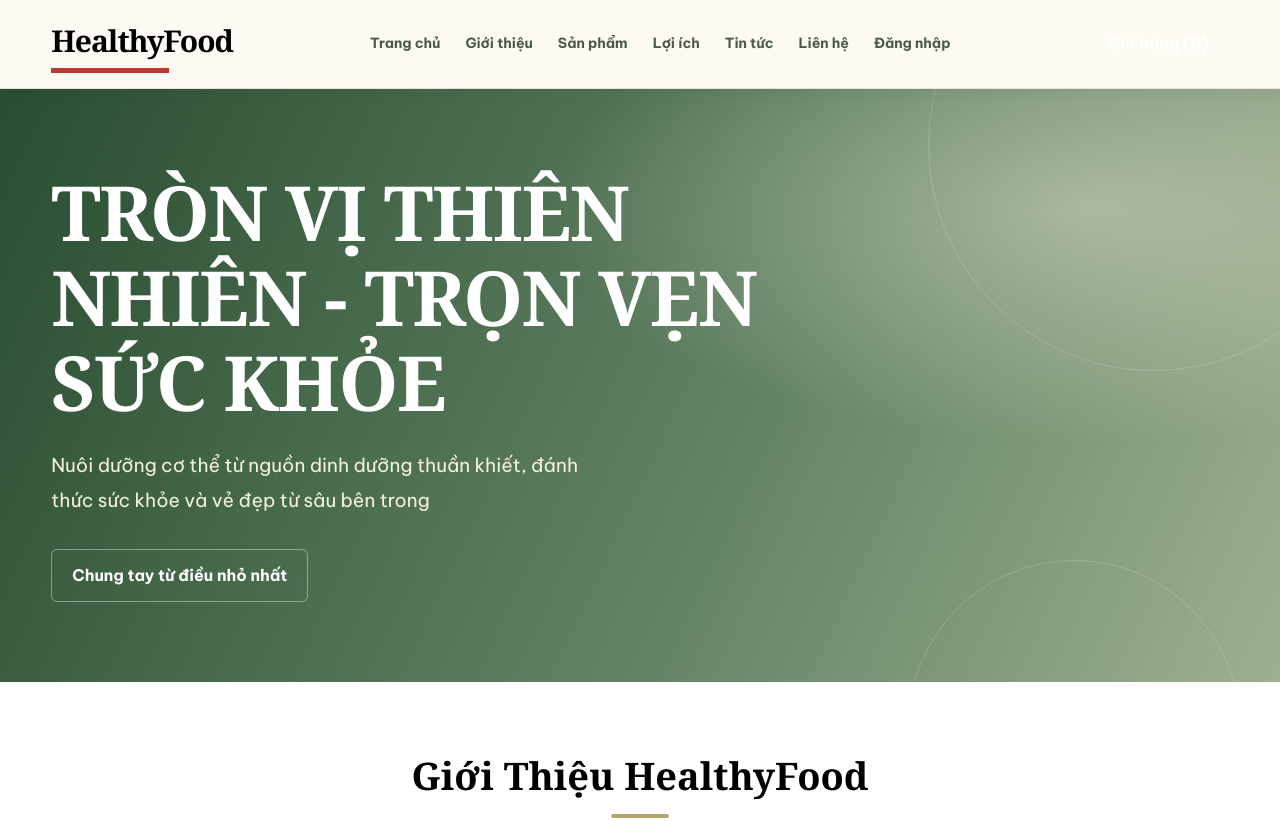
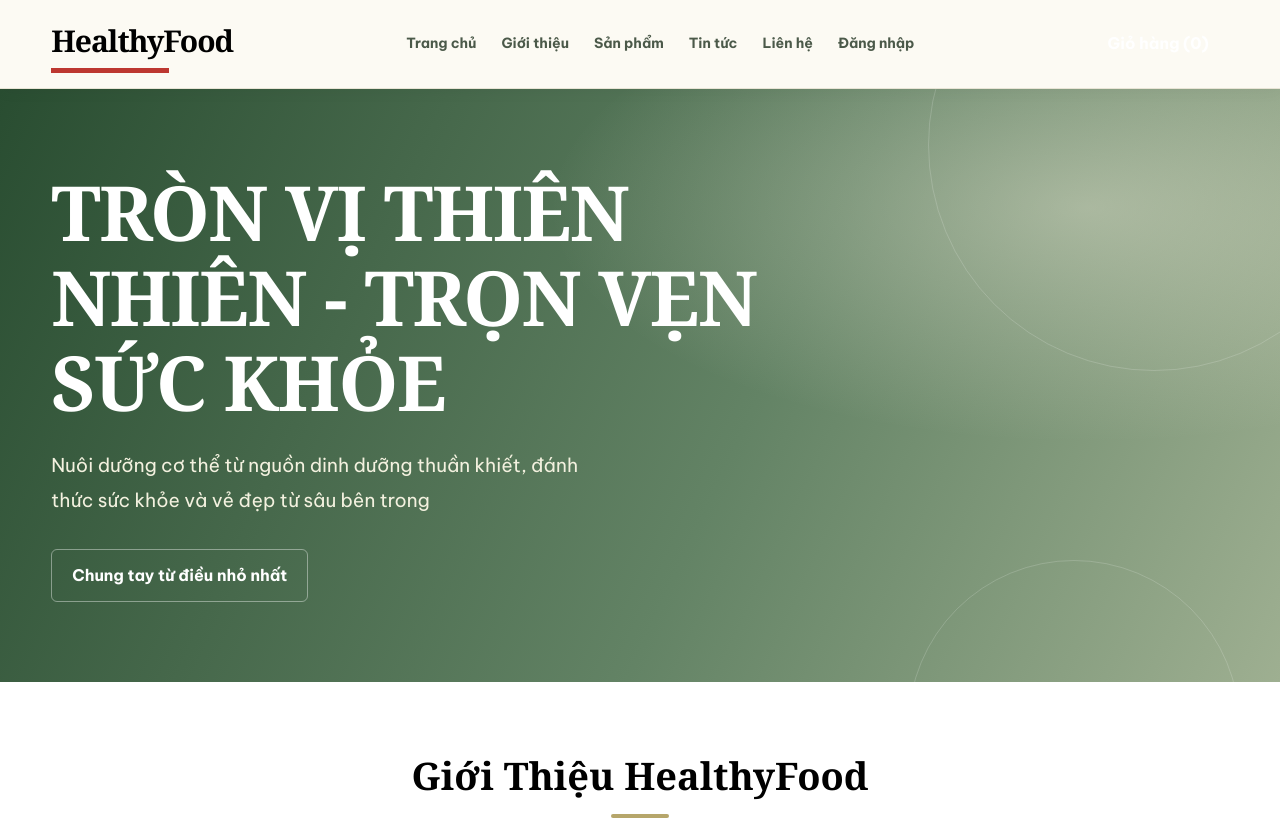
Before and after one commit to nghmi1201/HealthyFood, a plain HTML site: page HealthyFood/index.html in a window 1280 px wide. Shown: the top 821 px of the page. Drawn offline with Linux system fonts and the light colour scheme.

Commit message:
Update index.html

```diff
--- a/HealthyFood/index.html
+++ b/HealthyFood/index.html
@@ -30,11 +30,10 @@
         <ul class="nav-list">
           <li><a href="#banner">Trang chủ</a></li>
           <li><a href="#about">Giới thiệu</a></li>
-          <li><a href="#products">Sản phẩm</a></li>
-          <li><a href="#benefits">Lợi ích</a></li>
-          <li><a href="#news">Tin tức</a></li>
-          <li><a href="#contact">Liên hệ</a></li>
-          <li><a href="#login">Đăng nhập</a></li>
+          <li><a href="pages/product.html">Sản phẩm</a></li>
+          <li><a href="pages/News.html">Tin tức</a></li>
+          <li><a href="pages/contact.html">Liên hệ</a></li>
+          <li><a href="pages/login.html">Đăng nhập</a></li>
 
         </ul>
       </nav>
```
